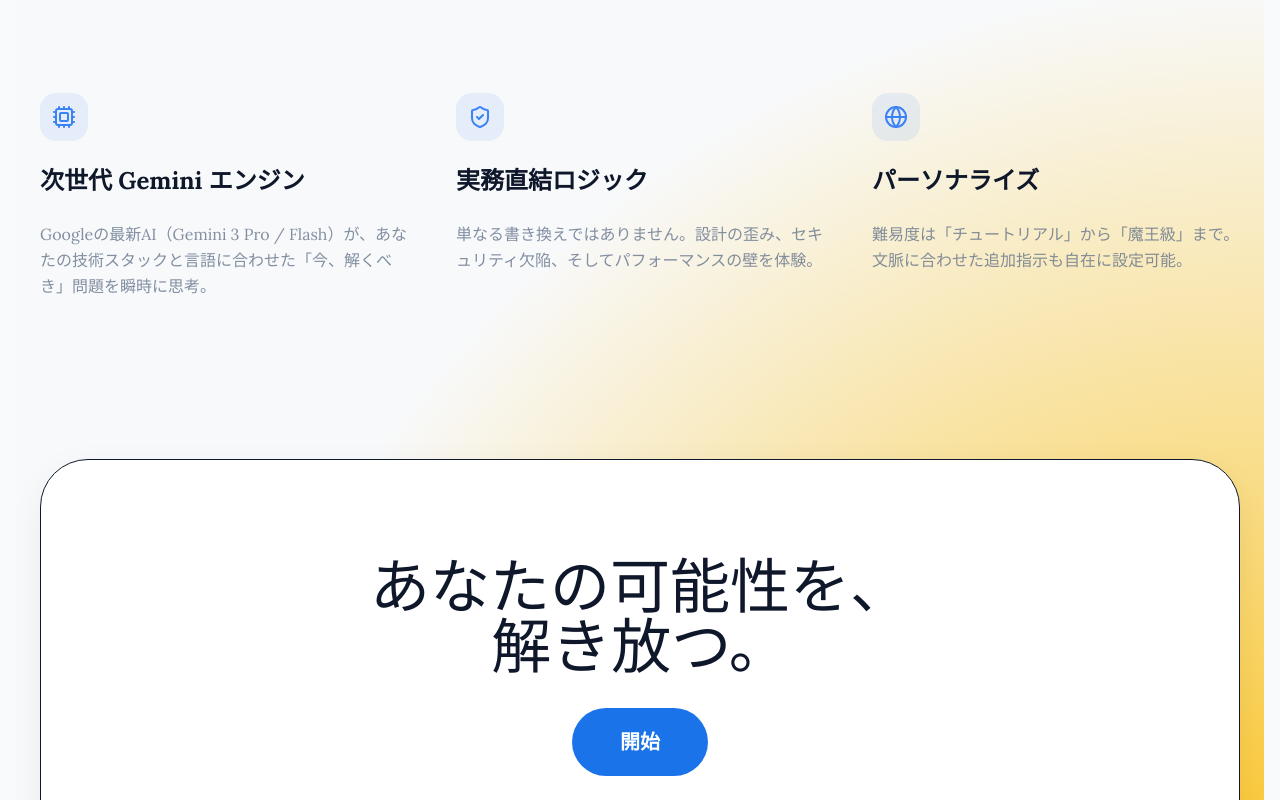
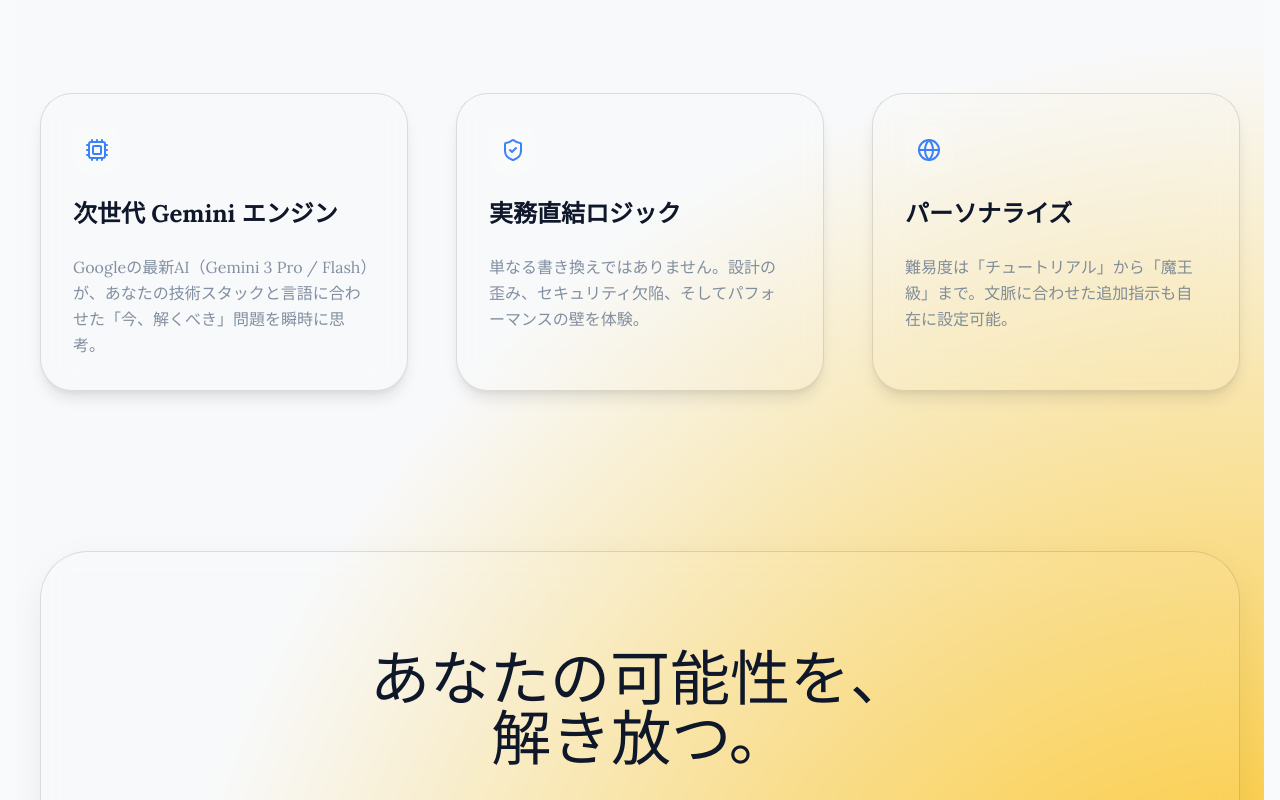
Before and after one commit to 2525aina/codeEngineer, a Next.js app: page / in a window 1280 px wide. Shown: the part 1380-2180 px from the top of the page. Built offline with nearby package versions, Linux system fonts and the light colour scheme.

Commit message:
[UI改善] トップページのカードデザイン改善、Googleテーマの背景適用、およびレイヤー深度の最適化

```diff
--- a/src/app/page.tsx
+++ b/src/app/page.tsx
@@ -267,11 +267,11 @@ export default function Home() {
 
       {/* Final CTA */}
       <section className="container mx-auto px-6 pb-32">
-        <div className="bg-white dark:bg-[#1e1e1e] rounded-[48px] p-12 md:p-24 text-center card-shadow border">
+        <div className="glass bg-google-ai rounded-[48px] p-12 md:p-24 text-center card-shadow border">
           <h2 className="text-4xl md:text-6xl font-medium mb-8">あなたの可能性を、<br />解き放つ。</h2>
           <Link
             href="/settings"
-            className="inline-block bg-[#1a73e8] text-white px-12 py-5 rounded-full font-bold text-xl hover:shadow-[0_8px_30px_rgb(66,133,244,0.4)] transition-all active:scale-95"
+            className="inline-block bg-[#1a73e8] text-white px-12 py-5 rounded-full font-bold text-xl hover:shadow-[0_8px_30px_rgb(66,133,244,0.4)] transition-all active:scale-95 shadow-lg"
           >
             開始
           </Link>
@@ -284,8 +284,8 @@ export default function Home() {
 
 function FeatureCard({ icon: Icon, title, desc }: { icon: LucideIcon, title: string, desc: string }) {
   return (
-    <div className="space-y-6 group">
-      <div className="w-12 h-12 rounded-2xl bg-primary/10 flex items-center justify-center group-hover:bg-primary/20 transition-colors">
+    <div className="glass bg-google-ai rounded-[32px] p-8 space-y-6 group border hover:border-primary/30 transition-all hover:-translate-y-1 duration-300">
+      <div className="w-12 h-12 rounded-2xl bg-white/10 flex items-center justify-center group-hover:bg-primary/20 transition-colors border border-white/5">
         <Icon className="w-6 h-6 text-primary" />
       </div>
       <h3 className="text-2xl font-bold">{title}</h3>
```
